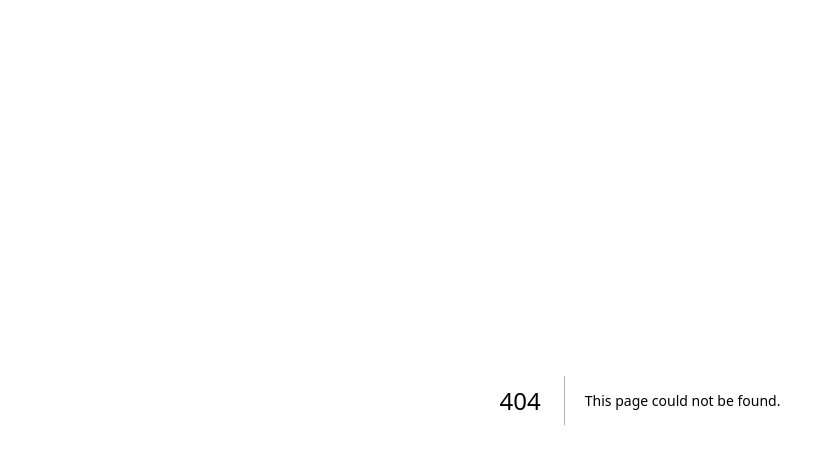
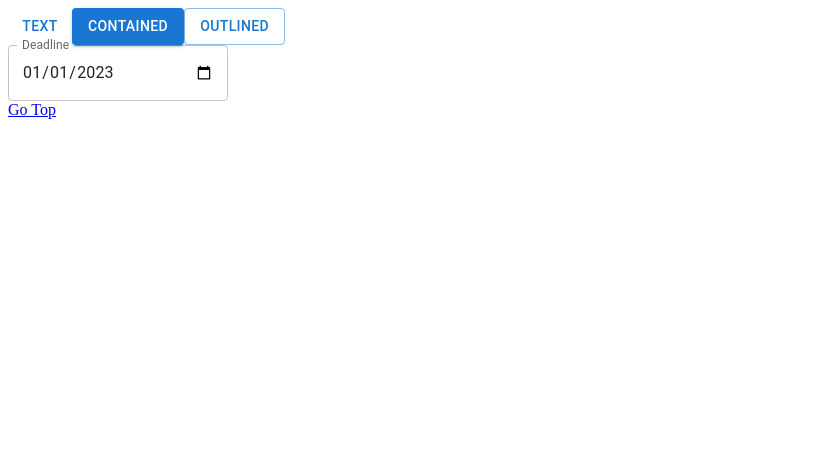
Before and after one commit to KajiIzumi/Todo, a Next.js app: page /MUItest in a window 1280 px wide. Before the commit this address had no page. Shown: the top 464 px of the page, without its empty margins (0-835 px from the left). Built offline with nearby package versions, Linux system fonts and the light colour scheme.

Commit message:
✨ MUIライブラリのお試し

```diff
--- /dev/null
+++ b/components/Calender.tsx
@@ -0,0 +1,24 @@
+import * as React from "react";
+import TextField from "@mui/material/TextField";
+import Stack from "@mui/material/Stack";
+import { GoTop } from "./GoTop";
+
+export default function NativePickers() {
+  return (
+    <>
+      <Stack component="form" noValidate spacing={3}>
+        <TextField
+          id="date"
+          label="Deadline"
+          type="date"
+          defaultValue="2023-01-01"
+          sx={{ width: 220 }}
+          InputLabelProps={{
+            shrink: true,
+          }}
+        />
+      </Stack>
+      <GoTop />
+    </>
+  );
+}
--- /dev/null
+++ b/pages/MUItest.tsx
@@ -0,0 +1,13 @@
+import { Button } from "@mui/material";
+import Calender from "../components/Calender";
+
+export default function MUItest() {
+  return (
+    <>
+      <Button>text</Button>
+      <Button variant="contained">contained</Button>
+      <Button variant="outlined">outlined</Button>
+      <Calender />
+    </>
+  );
+}
--- a/pages/index.tsx
+++ b/pages/index.tsx
@@ -23,6 +23,9 @@ export default function Home() {
           TodoList!!
         </div>
         <ul className="text-2xl list-disc p-10">{listSteps}</ul>
+        <Link href="/MUItest">
+          <button className="text-xl bg-red-300 p-3">MUItest</button>
+        </Link>
       </main>
     </>
   );
```
